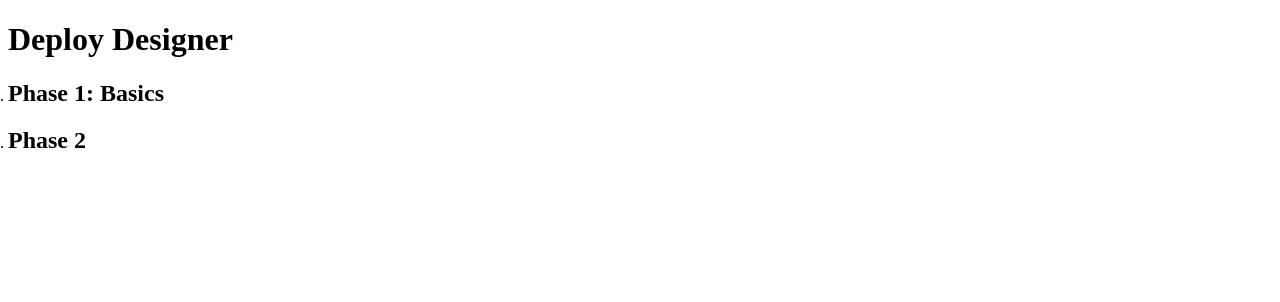
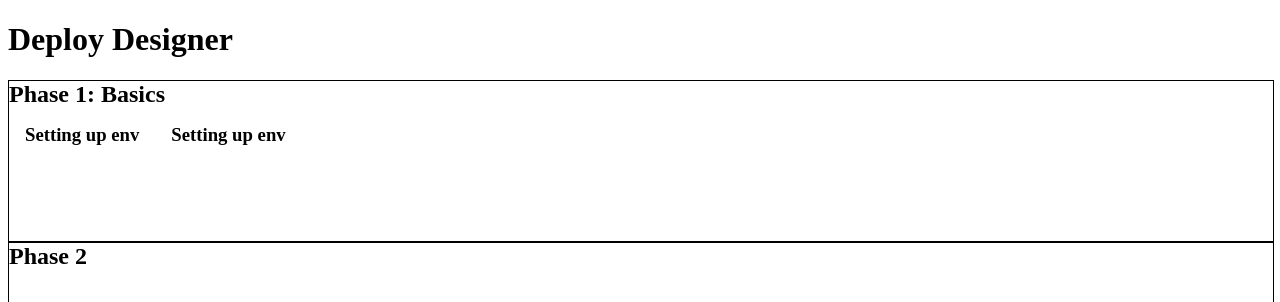
Before and after one commit to MostlyFocusedMike/deploy-designer, a React app: page / in a window 1280 px wide. Shown: the top 302 px of the page. Built offline with nearby package versions, Linux system fonts and the light colour scheme.

Commit message:
add streams

```diff
--- a/src/components/Phase.js
+++ b/src/components/Phase.js
@@ -1,7 +1,11 @@
 import React, { useEffect, useState } from 'react';
+import Streams from './Streams';
 
 const Phase = ({phase}) => {
-    return <li><h2>{phase.title}</h2></li>
+    return <li class='phase'>
+        <h2>{phase.title}</h2>
+        <Streams streams={phase.streams} />
+    </li>
 }
 
 export default Phase;
--- /dev/null
+++ b/src/components/Stream.js
@@ -0,0 +1,9 @@
+import React, { useEffect, useState } from 'react';
+
+const Stream = ({stream}) => {
+    return <li class='stream'>
+        <h3>{stream.title}</h3>
+    </li>
+}
+
+export default Stream;
--- /dev/null
+++ b/src/components/Streams.js
@@ -0,0 +1,14 @@
+import React, { useEffect, useState } from 'react';
+import Stream from './Stream';
+
+const Streams = ({streams}) => {
+    return <ol id='streams'>
+        {
+            streams && streams.map(stream => {
+                return <Stream stream={stream} key={stream.id} />
+            })
+        }
+    </ol>
+}
+
+export default Streams;
--- a/src/styles.scss
+++ b/src/styles.scss
@@ -5,4 +5,25 @@ ol {
 
 li {
     margin: 0;
+    list-style: none;;
 }
+
+.phase {
+    width: 100%;
+    height: 10rem;
+    border: 0.1rem solid black;
+    h2 {
+        margin: 0;
+    }
+}
+
+#streams {
+    display: flex;
+}
+
+.stream {
+    margin: 1rem;
+    h3 {
+        margin: 0;
+    }
+}
```
